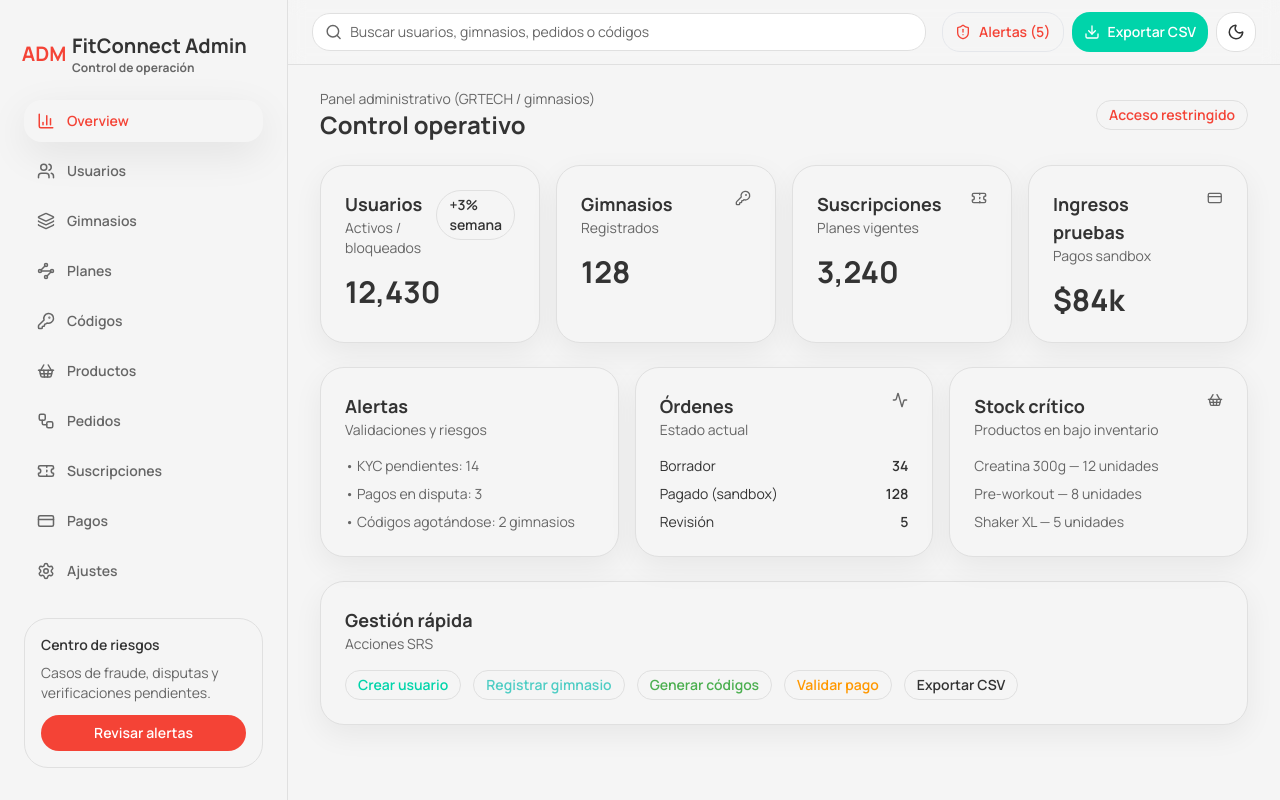
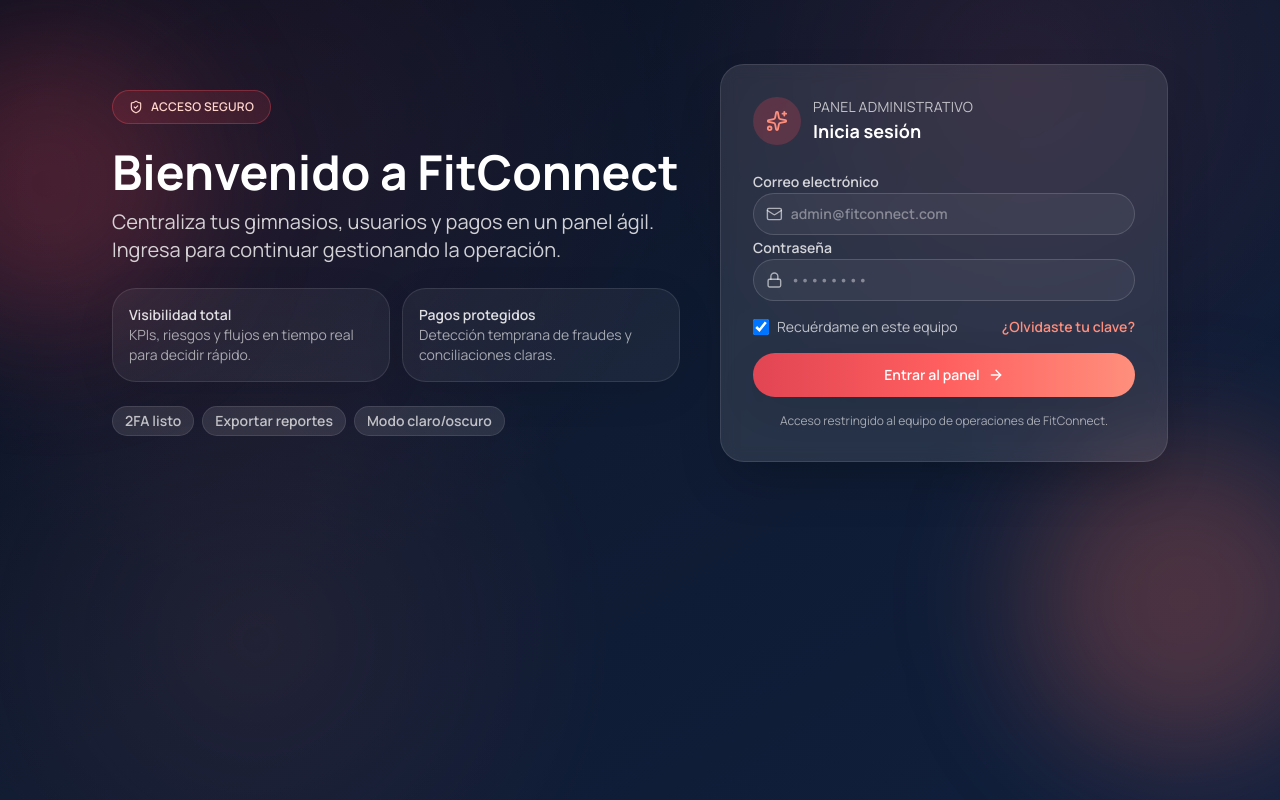
Before and after one commit to Luchadortomy1/webi, a React (Vite) app in the folder fitconnect/: page / in a window 1280 px wide. Built offline with nearby package versions, Linux system fonts and the light colour scheme.

Commit message:
Metiendo la pantalla de login

```diff
--- a/fitconnect/src/App.tsx
+++ b/fitconnect/src/App.tsx
@@ -1,5 +1,6 @@
 import { Navigate, Route, Routes } from 'react-router-dom'
 import AdminLayout from './layouts/AdminLayout'
+import Login from './pages/Login'
 import Admin from './pages/Admin'
 import AdminUsers from './pages/AdminUsers'
 import AdminProducts from './pages/AdminProducts'
@@ -14,7 +15,9 @@
 const App = () => {
   return (
     <Routes>
-      <Route path="/" element={<AdminLayout />}>
+      <Route path="/" element={<Login />} />
+
+      <Route path="/admin" element={<AdminLayout />}>
         <Route index element={<Admin />} />
         <Route path="users" element={<AdminUsers />} />
         <Route path="gyms" element={<AdminGyms />} />
--- a/fitconnect/src/components/AdminSidebar.tsx
+++ b/fitconnect/src/components/AdminSidebar.tsx
@@ -2,16 +2,16 @@
 import { NavLink } from 'react-router-dom'
 
 const adminNav = [
-  { label: 'Overview', to: '/', icon: BarChart3 },
-  { label: 'Usuarios', to: '/users', icon: Users },
-  { label: 'Gimnasios', to: '/gyms', icon: Layers },
-  { label: 'Planes', to: '/plans', icon: Waypoints },
-  { label: 'Códigos', to: '/codes', icon: KeyRound },
-  { label: 'Productos', to: '/products', icon: ShoppingBasket },
-  { label: 'Pedidos', to: '/orders', icon: Workflow },
-  { label: 'Suscripciones', to: '/subscriptions', icon: Ticket },
-  { label: 'Pagos', to: '/payments', icon: CreditCard },
-  { label: 'Ajustes', to: '/settings', icon: Settings },
+  { label: 'Overview', to: '/admin', icon: BarChart3 },
+  { label: 'Usuarios', to: '/admin/users', icon: Users },
+  { label: 'Gimnasios', to: '/admin/gyms', icon: Layers },
+  { label: 'Planes', to: '/admin/plans', icon: Waypoints },
+  { label: 'Códigos', to: '/admin/codes', icon: KeyRound },
+  { label: 'Productos', to: '/admin/products', icon: ShoppingBasket },
+  { label: 'Pedidos', to: '/admin/orders', icon: Workflow },
+  { label: 'Suscripciones', to: '/admin/subscriptions', icon: Ticket },
+  { label: 'Pagos', to: '/admin/payments', icon: CreditCard },
+  { label: 'Ajustes', to: '/admin/settings', icon: Settings },
 ]
 
 const AdminSidebar = () => {
@@ -39,7 +39,7 @@
                   : 'text-text-secondary hover:text-text hover:border-border'
               }`
             }
-            end={to === '/'}
+            end={to === '/admin'}
           >
             <Icon size={18} />
             <span>{label}</span>
--- /dev/null
+++ b/fitconnect/src/pages/Login.tsx
@@ -0,0 +1,133 @@
+import { FormEvent, useState } from 'react'
+import { ArrowRight, Lock, Mail, ShieldCheck, Sparkles } from 'lucide-react'
+import { useNavigate } from 'react-router-dom'
+
+const Login = () => {
+  const navigate = useNavigate()
+  const [email, setEmail] = useState('')
+  const [password, setPassword] = useState('')
+  const [remember, setRemember] = useState(true)
+
+  const handleSubmit = (event: FormEvent<HTMLFormElement>) => {
+    event.preventDefault()
+    // Placeholder auth: direct access to admin. Replace with real auth when backend is ready.
+    navigate('/admin')
+  }
+
+  return (
+    <div className="min-h-screen relative overflow-hidden bg-gradient-to-br from-[#0b1020] via-[#0f1b32] to-[#101f3d] text-white">
+      <div
+        className="absolute inset-0 opacity-50"
+        style={{
+          backgroundImage:
+            'radial-gradient(circle at 20% 20%, rgba(226,69,83,0.18), transparent 35%), radial-gradient(circle at 80% 10%, rgba(226,69,83,0.22), transparent 30%), radial-gradient(circle at 20% 80%, rgba(255,116,92,0.16), transparent 30%)',
+        }}
+      />
+
+      <div className="absolute -left-24 top-10 h-72 w-72 rounded-full bg-[#e24553]/25 blur-3xl" />
+      <div className="absolute -right-16 bottom-10 h-80 w-80 rounded-full bg-[#ff745c]/25 blur-3xl" />
+
+      <div className="relative z-10 mx-auto flex max-w-6xl flex-col gap-10 px-6 py-12 md:flex-row md:items-center md:px-12 md:py-16">
+        <div className="flex-1 space-y-6">
+          <div className="inline-flex items-center gap-2 rounded-full border border-[#e24553]/40 bg-[#e24553]/15 px-4 py-2 text-xs font-semibold uppercase tracking-wide text-[#ffd5cc]">
+            <ShieldCheck size={14} /> Acceso seguro
+          </div>
+          <div className="space-y-3">
+            <p className="text-4xl font-black md:text-5xl">Bienvenido a FitConnect</p>
+            <p className="text-lg text-white/80 md:text-xl">
+              Centraliza tus gimnasios, usuarios y pagos en un panel ágil. Ingresa para continuar gestionando la operación.
+            </p>
+          </div>
+          <div className="grid gap-3 sm:grid-cols-2">
+            <div className="rounded-2xl border border-white/10 bg-white/5 p-4 shadow-soft">
+              <p className="text-sm font-semibold text-white/85">Visibilidad total</p>
+              <p className="text-sm text-white/60">KPIs, riesgos y flujos en tiempo real para decidir rápido.</p>
+            </div>
+            <div className="rounded-2xl border border-white/10 bg-white/5 p-4 shadow-soft">
+              <p className="text-sm font-semibold text-white/85">Pagos protegidos</p>
+              <p className="text-sm text-white/60">Detección temprana de fraudes y conciliaciones claras.</p>
+            </div>
+          </div>
+          <div className="flex flex-wrap gap-2 text-sm text-white/70">
+            <span className="pill bg-white/10 border-white/10">2FA listo</span>
+            <span className="pill bg-white/10 border-white/10">Exportar reportes</span>
+            <span className="pill bg-white/10 border-white/10">Modo claro/oscuro</span>
+          </div>
+        </div>
+
+        <div className="w-full max-w-md rounded-3xl border border-white/10 bg-white/10 p-8 shadow-2xl backdrop-blur">
+          <div className="mb-6 flex items-center gap-3">
+            <div className="flex h-12 w-12 items-center justify-center rounded-2xl bg-[#e24553]/25 text-[#ff8f7d]">
+              <Sparkles size={22} />
+            </div>
+            <div>
+              <p className="text-sm uppercase tracking-wide text-white/70">Panel administrativo</p>
+              <p className="text-lg font-bold">Inicia sesión</p>
+            </div>
+          </div>
+
+          <form className="space-y-4" onSubmit={handleSubmit}>
+            <label className="space-y-2 text-sm font-semibold text-white/80" htmlFor="email">
+              Correo electrónico
+              <div className="flex items-center gap-2 rounded-2xl border border-white/15 bg-white/5 px-3 py-2.5 focus-within:border-[#ff745c]/60 focus-within:bg-white/10">
+                <Mail size={18} className="text-white/60" />
+                <input
+                  id="email"
+                  type="email"
+                  value={email}
+                  onChange={(event) => setEmail(event.target.value)}
+                  required
+                  placeholder="admin@fitconnect.com"
+                  className="w-full bg-transparent text-white placeholder:text-white/40 outline-none"
+                />
+              </div>
+            </label>
+
+            <label className="space-y-2 text-sm font-semibold text-white/80" htmlFor="password">
+              Contraseña
+              <div className="flex items-center gap-2 rounded-2xl border border-white/15 bg-white/5 px-3 py-2.5 focus-within:border-[#ff745c]/60 focus-within:bg-white/10">
+                <Lock size={18} className="text-white/60" />
+                <input
+                  id="password"
+                  type="password"
+                  value={password}
+                  onChange={(event) => setPassword(event.target.value)}
+                  required
+                  placeholder="••••••••"
+                  className="w-full bg-transparent text-white placeholder:text-white/40 outline-none"
+                />
+              </div>
+            </label>
+
+            <div className="flex items-center justify-between text-sm text-white/70">
+              <label className="flex items-center gap-2">
+                <input
+                  type="checkbox"
+                  checked={remember}
+                  onChange={(event) => setRemember(event.target.checked)}
+                  className="h-4 w-4 rounded border-white/30 bg-transparent text-primary focus:ring-primary/60"
+                />
+                Recuérdame en este equipo
+              </label>
+              <button type="button" className="font-semibold text-[#ff8f7d] hover:text-white transition-colors">
+                ¿Olvidaste tu clave?
+              </button>
+            </div>
+
+            <button
+              type="submit"
+              className="group relative flex w-full items-center justify-center gap-2 overflow-hidden rounded-2xl bg-gradient-to-r from-[#e24553] via-[#ff5f5f] to-[#ff8f7d] px-4 py-3 text-sm font-semibold text-background shadow-soft transition-transform duration-150 hover:-translate-y-0.5"
+            >
+              Entrar al panel
+              <ArrowRight size={16} className="transition-transform group-hover:translate-x-1" />
+            </button>
+
+            <p className="text-center text-xs text-white/60">Acceso restringido al equipo de operaciones de FitConnect.</p>
+          </form>
+        </div>
+      </div>
+    </div>
+  )
+}
+
+export default Login
```
